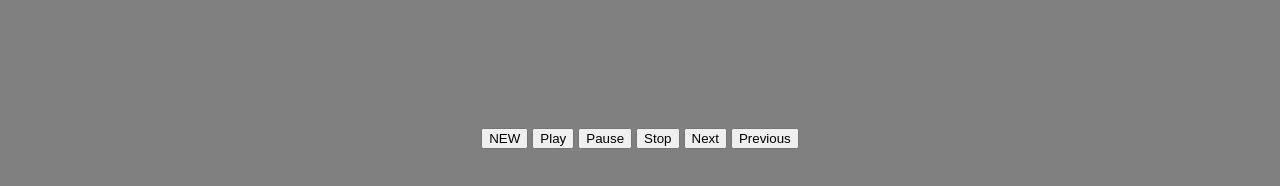
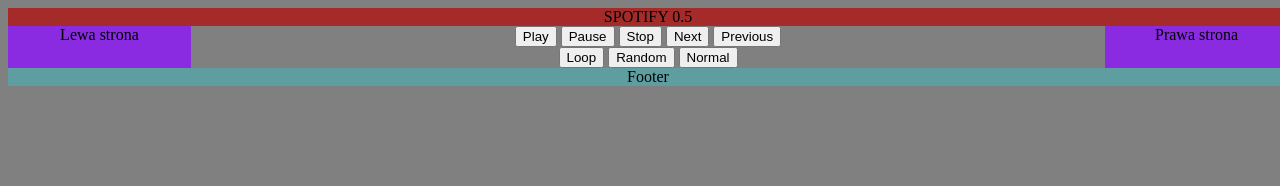
Before and after one commit to CinekTV/Spotify0.5, a website: page public/index.html in a window 1280 px wide. Drawn offline with Linux system fonts and the light colour scheme.

Commit message:
Do przodu

```diff
--- a/public/index.css
+++ b/public/index.css
@@ -1,5 +1,37 @@
 body{
-  margin-top: 10%;
+  width: 100%;
   text-align: center;
   background-color: grey;
 }
+
+header{
+  background-color: brown;
+  width: fill;
+  height: fit-content;
+}
+
+.master{
+  display: flex;
+  flex-direction: row;
+}
+
+main{
+flex: 5;
+}
+
+aside{
+  background-color: blueviolet;
+  height: auto;
+}
+
+.left_side{
+  flex: 1;
+}
+
+.right_side{
+  flex: 1;
+}
+
+footer{
+  background-color: cadetblue;
+}
--- a/public/index.html
+++ b/public/index.html
@@ -9,12 +9,22 @@
     <title>Spotify 0.5</title>
   </head>
   <body>
-    <script type="module" src="/dist/index.js"></script>
-    <button id="new">NEW</button>
-    <button id="playButton">Play</button>
-    <button id="pauseButton">Pause</button>
-    <button id="stopButton">Stop</button>
-    <button id="nextButton">Next</button>
-    <button id="previousButton">Previous</button>
+    <header>SPOTIFY 0.5</header>
+    <div class="master">
+      <aside class="left_side">Lewa strona</aside>
+      <main>
+        <script type="module" src="/dist/index.js"></script>
+        <button id="playButton">Play</button>
+        <button id="pauseButton">Pause</button>
+        <button id="stopButton">Stop</button>
+        <button id="nextButton">Next</button>
+        <button id="previousButton">Previous</button><br>
+        <button id="loop">Loop</button>
+        <button id="random">Random</button>
+        <button id="normal">Normal</button>
+      </main>
+      <aside class="right_side">Prawa strona</aside>
+    </div>
+    <footer>Footer</footer>
   </body>
 </html>
```
Also changed, not shown: src/index.ts (+4 -4 lines), src/songs.ts (added, +16 -0 lines), 9 other files.
